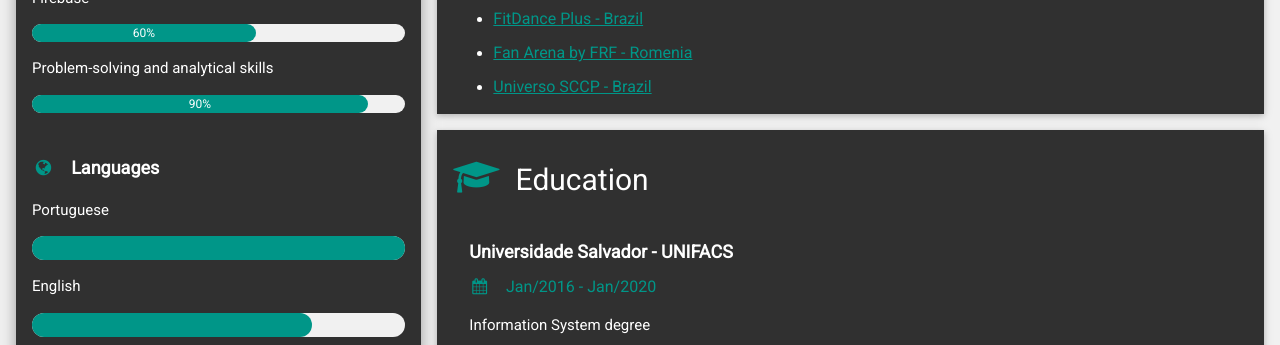
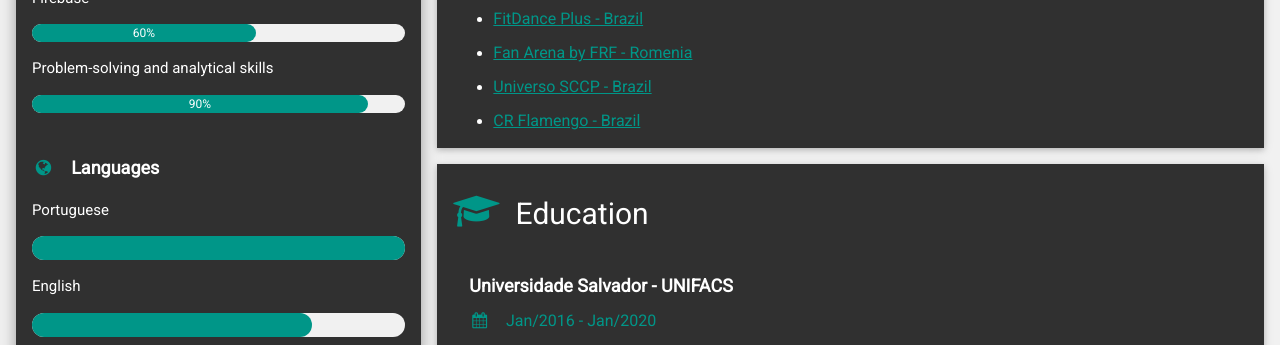
Before and after one commit to sergioaquiles/my_resume, a plain HTML site: page index.html in a window 1280 px wide. Shown: the part 755-1100 px from the top of the page. Drawn offline with nearby package versions, Linux system fonts and the light colour scheme.

Commit message:
Add Flamengo Project.

```diff
--- a/index.html
+++ b/index.html
@@ -136,6 +136,9 @@
             <li>
               <h6 class="w3-text-teal" ><a href="https://apps.apple.com/us/app/universo-sccp/id1604188025">Universo SCCP - Brazil</a></h6>
             </li>
+            <li>
+              <h6 class="w3-text-teal" ><a href="https://apps.apple.com/us/app/cr-flamengo/id1577649787">CR Flamengo - Brazil</a></h6>
+            </li>
           </div>
 
           <div class="w3-container w3-card w3-color-main-text w3-background-black">
```
